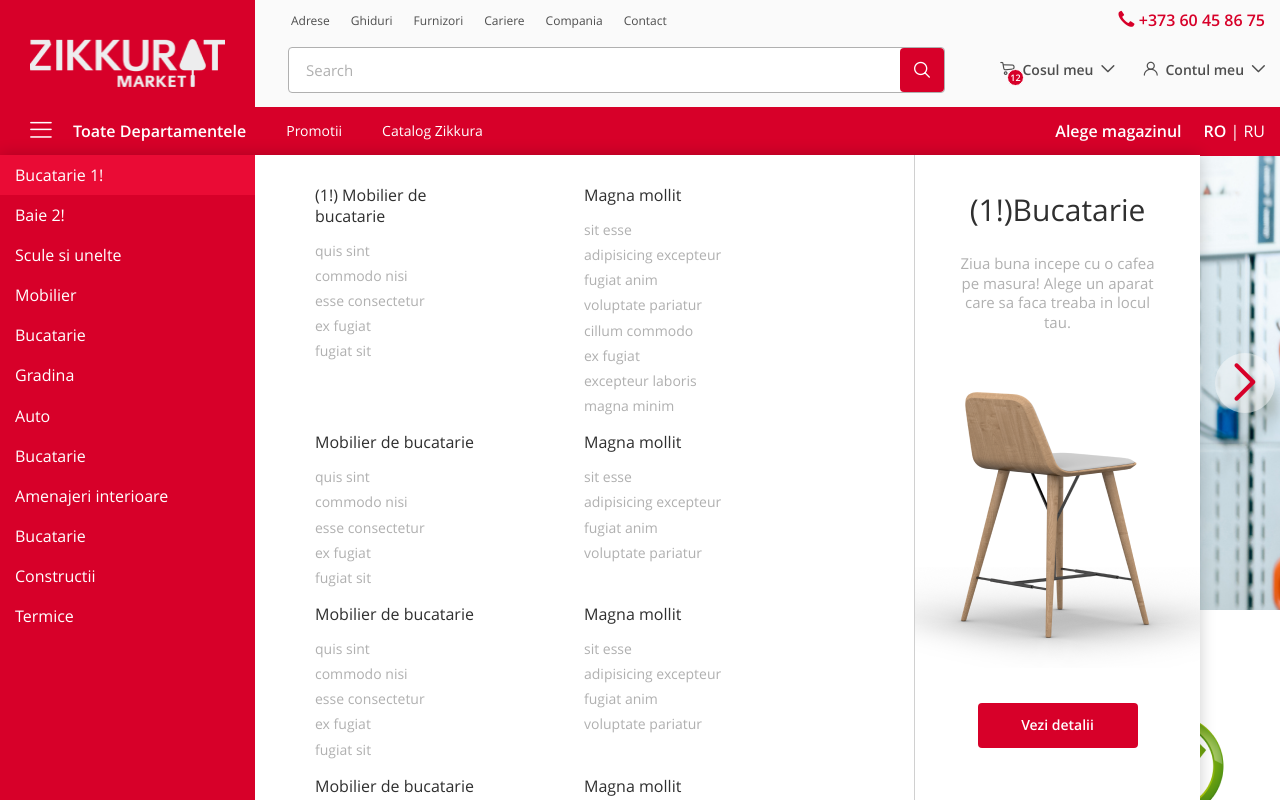
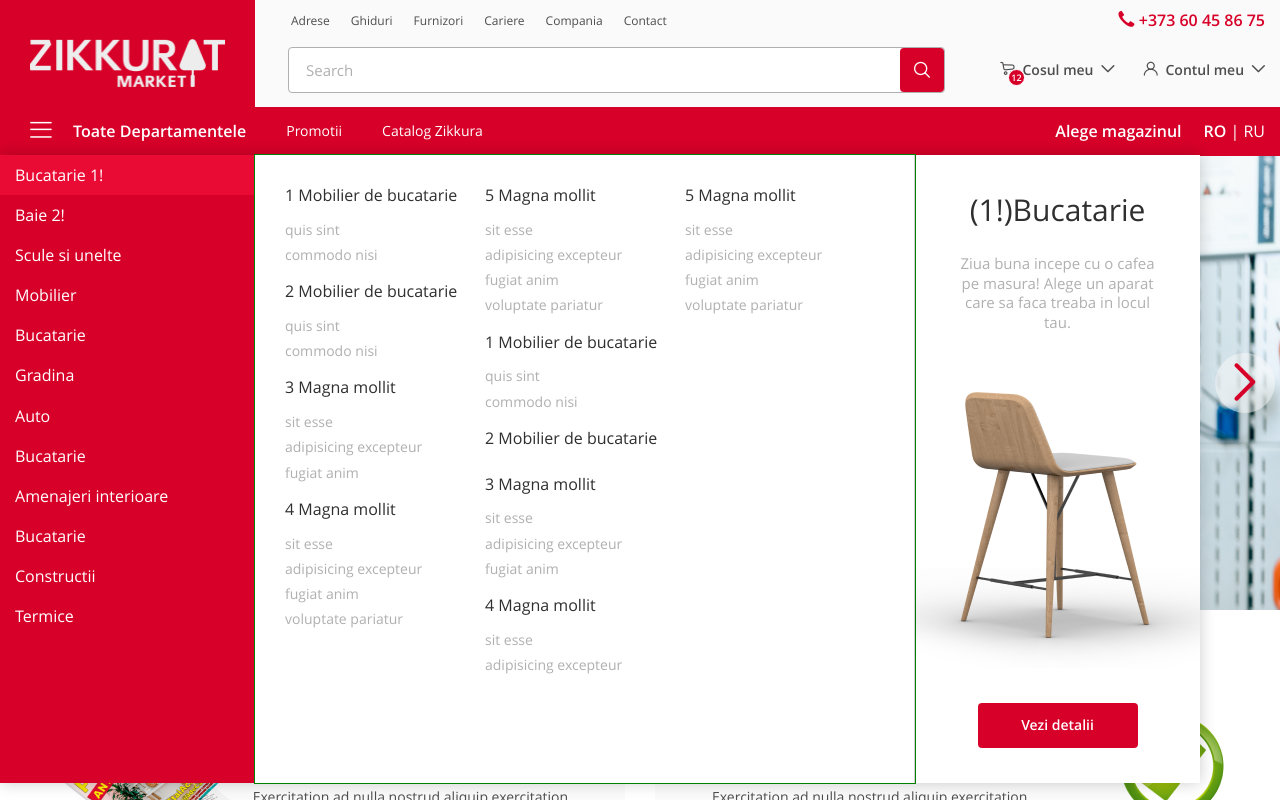
Before and after one commit to Sergey-Shovkoplyas/zikkurat, a plain HTML site: page app/index.html in a window 1280 px wide. Both pictures are taken after a click on the element "Toate Departamentele". Shown: the top 800 px of the page. Drawn offline with Linux system fonts and the light colour scheme; files whose address does not match are found by name.

Commit message:
fix via vendor

```diff
--- a/app/index.html
+++ b/app/index.html
@@ -61,19 +61,22 @@
 									</label>
 								</form>
 								<div class="header__menu-row">
-									<a href="#" class="header__menu">
-										<div class="header__menu-incart">12</div>
+									<div class="header__menu">
+
 										<div class="header__menu-btn">
-											<i class="icon-cart"></i>
-											<span>Cosul meu</span>
-											<i class="icon-arrow-vert1"></i>
+											<a href="#">
+												<i class="icon-cart"></i>
+												<span>Cosul meu</span>
+												<i class="icon-arrow-vert1"></i>
+												<span class="header__menu-incart">12</span>
+											</a>
 										</div>
 										<!-- <ul class="header__menu-sublist">
 											<li><a href="#">Cosul-1</a></li>
 											<li><a href="#">Cosul-2</a></li>
 											<li><a href="#">Cosul-3</a></li>
 										</ul> -->
-									</a>
+									</div>
 									<div class="header__menu">
 										<div class="header__menu-btn">
 											<i class="icon-account"></i>
@@ -140,48 +143,35 @@
 							</ul>
 							<div class="header__submenu-content active" data-num="1">
 								<div class="header__submenu-content-left">
-
 									<div class="header__submenu-category-row">
+
 										<div class="header__submenu-category">
-											<div class="header__submenu-category-title"><a href="#">(1!) Mobilier de bucatarie</a></div>
+											<div class="header__submenu-category-title"><a href="#">1 Mobilier de bucatarie</a></div>
 											<ul class="header__submenu-category-list">
 												<li><a href="#">quis sint</a></li>
 												<li><a href="#">commodo nisi</a></li>
-												<li><a href="#">esse consectetur</a></li>
-												<li><a href="#">ex fugiat</a></li>
-												<li><a href="#">fugiat sit</a></li>
 											</ul>
 										</div>
 
 										<div class="header__submenu-category">
-											<div class="header__submenu-category-title"><a href="#">Magna mollit</a></div>
+											<div class="header__submenu-category-title"><a href="#">2 Mobilier de bucatarie</a></div>
+											<ul class="header__submenu-category-list">
+												<li><a href="#">quis sint</a></li>
+												<li><a href="#">commodo nisi</a></li>
+											</ul>
+										</div>
+
+										<div class="header__submenu-category">
+											<div class="header__submenu-category-title"><a href="#">3 Magna mollit</a></div>
 											<ul class="header__submenu-category-list">
 												<li><a href="#">sit esse</a></li>
 												<li><a href="#">adipisicing excepteur</a></li>
 												<li><a href="#">fugiat anim</a></li>
-												<li><a href="#">voluptate pariatur</a></li>
-												<li><a href="#">cillum commodo</a></li>
-												<li><a href="#">ex fugiat</a></li>
-												<li><a href="#">excepteur laboris</a></li>
-												<li><a href="#">magna minim</a></li>
 											</ul>
 										</div>
-									</div>
-
-									<div class="header__submenu-category-row">
+
 										<div class="header__submenu-category">
-											<div class="header__submenu-category-title"><a href="#">Mobilier de bucatarie</a></div>
-											<ul class="header__submenu-category-list">
-												<li><a href="#">quis sint</a></li>
-												<li><a href="#">commodo nisi</a></li>
-												<li><a href="#">esse consectetur</a></li>
-												<li><a href="#">ex fugiat</a></li>
-												<li><a href="#">fugiat sit</a></li>
-											</ul>
-										</div>
-
-										<div class="header__submenu-category">
-											<div class="header__submenu-category-title"><a href="#">Magna mollit</a></div>
+											<div class="header__submenu-category-title"><a href="#">4 Magna mollit</a></div>
 											<ul class="header__submenu-category-list">
 												<li><a href="#">sit esse</a></li>
 												<li><a href="#">adipisicing excepteur</a></li>
@@ -189,22 +179,9 @@
 												<li><a href="#">voluptate pariatur</a></li>
 											</ul>
 										</div>
-									</div>
-
-									<div class="header__submenu-category-row">
+
 										<div class="header__submenu-category">
-											<div class="header__submenu-category-title"><a href="#">Mobilier de bucatarie</a></div>
-											<ul class="header__submenu-category-list">
-												<li><a href="#">quis sint</a></li>
-												<li><a href="#">commodo nisi</a></li>
-												<li><a href="#">esse consectetur</a></li>
-												<li><a href="#">ex fugiat</a></li>
-												<li><a href="#">fugiat sit</a></li>
-											</ul>
-										</div>
-
-										<div class="header__submenu-category">
-											<div class="header__submenu-category-title"><a href="#">Magna mollit</a></div>
+											<div class="header__submenu-category-title"><a href="#">5 Magna mollit</a></div>
 											<ul class="header__submenu-category-list">
 												<li><a href="#">sit esse</a></li>
 												<li><a href="#">adipisicing excepteur</a></li>
@@ -212,22 +189,40 @@
 												<li><a href="#">voluptate pariatur</a></li>
 											</ul>
 										</div>
-									</div>
-
-									<div class="header__submenu-category-row">
+
+										<!-- ------------------------------------------------ -->
+
 										<div class="header__submenu-category">
-											<div class="header__submenu-category-title"><a href="#">Mobilier de bucatarie</a></div>
+											<div class="header__submenu-category-title"><a href="#">1 Mobilier de bucatarie</a></div>
 											<ul class="header__submenu-category-list">
 												<li><a href="#">quis sint</a></li>
 												<li><a href="#">commodo nisi</a></li>
-												<li><a href="#">esse consectetur</a></li>
-												<li><a href="#">ex fugiat</a></li>
-												<li><a href="#">fugiat sit</a></li>
 											</ul>
 										</div>
 
 										<div class="header__submenu-category">
-											<div class="header__submenu-category-title"><a href="#">Magna mollit</a></div>
+											<div class="header__submenu-category-title"><a href="#">2 Mobilier de bucatarie</a></div>
+										</div>
+
+										<div class="header__submenu-category">
+											<div class="header__submenu-category-title"><a href="#">3 Magna mollit</a></div>
+											<ul class="header__submenu-category-list">
+												<li><a href="#">sit esse</a></li>
+												<li><a href="#">adipisicing excepteur</a></li>
+												<li><a href="#">fugiat anim</a></li>
+											</ul>
+										</div>
+
+										<div class="header__submenu-category">
+											<div class="header__submenu-category-title"><a href="#">4 Magna mollit</a></div>
+											<ul class="header__submenu-category-list">
+												<li><a href="#">sit esse</a></li>
+												<li><a href="#">adipisicing excepteur</a></li>
+											</ul>
+										</div>
+
+										<div class="header__submenu-category">
+											<div class="header__submenu-category-title"><a href="#">5 Magna mollit</a></div>
 											<ul class="header__submenu-category-list">
 												<li><a href="#">sit esse</a></li>
 												<li><a href="#">adipisicing excepteur</a></li>
@@ -235,8 +230,9 @@
 												<li><a href="#">voluptate pariatur</a></li>
 											</ul>
 										</div>
-									</div>
-
+
+
+									</div>
 								</div>
 								<div class="header__submenu-content-right">
 									<div class="header__submenu-popular">
--- a/app/sass/layout/_header.sass
+++ b/app/sass/layout/_header.sass
@@ -134,7 +134,7 @@
   justify-content: center
   align-items: center
   position: absolute
-  left: 7px
+  left: 4px
   bottom: -7px
   width: 17px
   height: 17px
@@ -317,23 +317,26 @@
     display: flex
 
 .header__submenu-content-left
+  outline: 1px solid green
   width: 100%
-  padding: 30px 60px
-  padding-right: 170px
+  padding: 30px
   border-right: 1px solid #D0D0D0
-  +media-lg
-    padding: 30px
   +media-md
     padding: 20px
 
 .header__submenu-category-row
   display: flex
-  justify-content: space-between
-  margin-bottom: 10px
+  flex-direction: column
+  max-height: 600px
+  flex-wrap: wrap
+  +media-md
+    max-height: 700px
 
 
 .header__submenu-category
-  width: 160px
+  width: 200px
+  margin-bottom: 10px
+  // outline: 1px solid red
   +media-md
     width: 150px
 
```
Also changed, not shown: app/category.html (+8 -5 lines), app/css/main.min.css.
